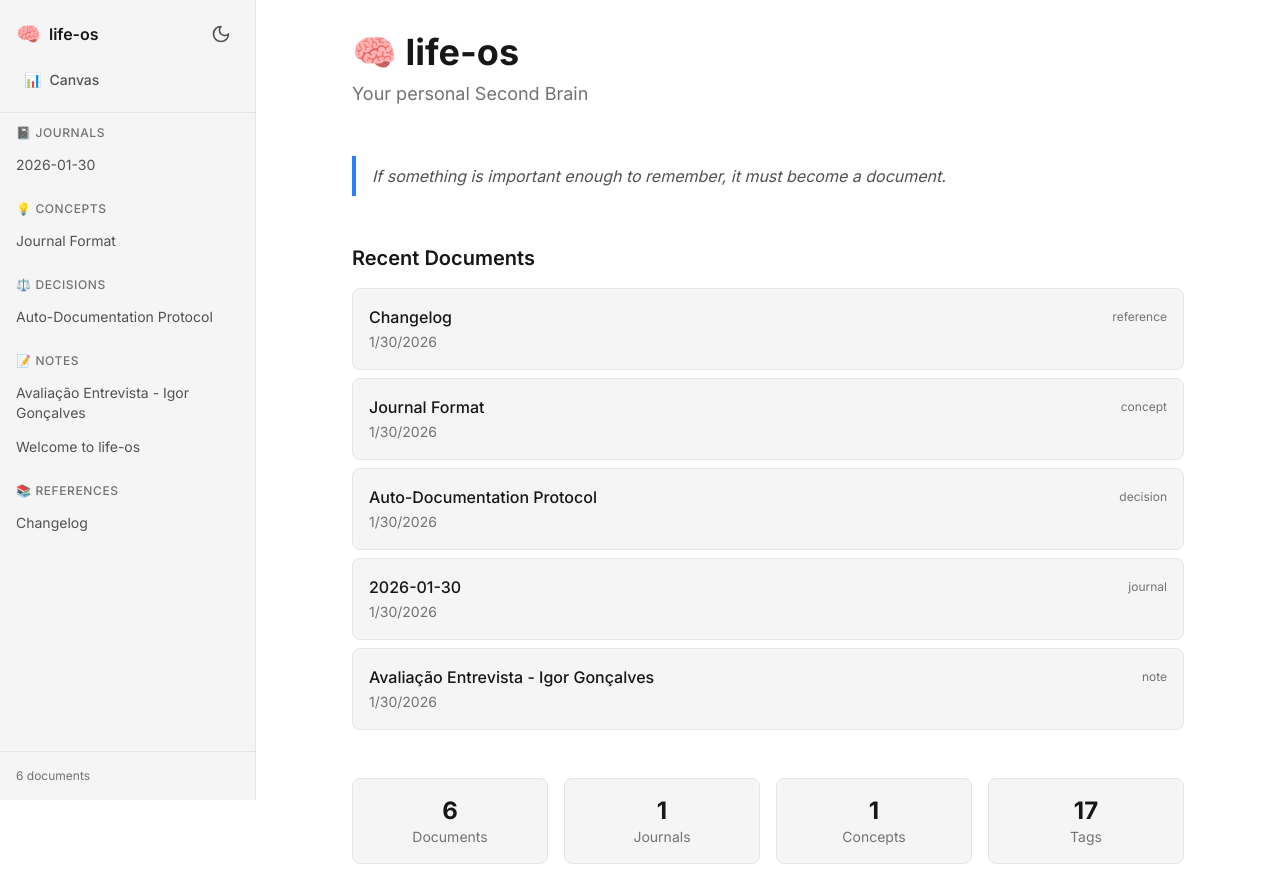
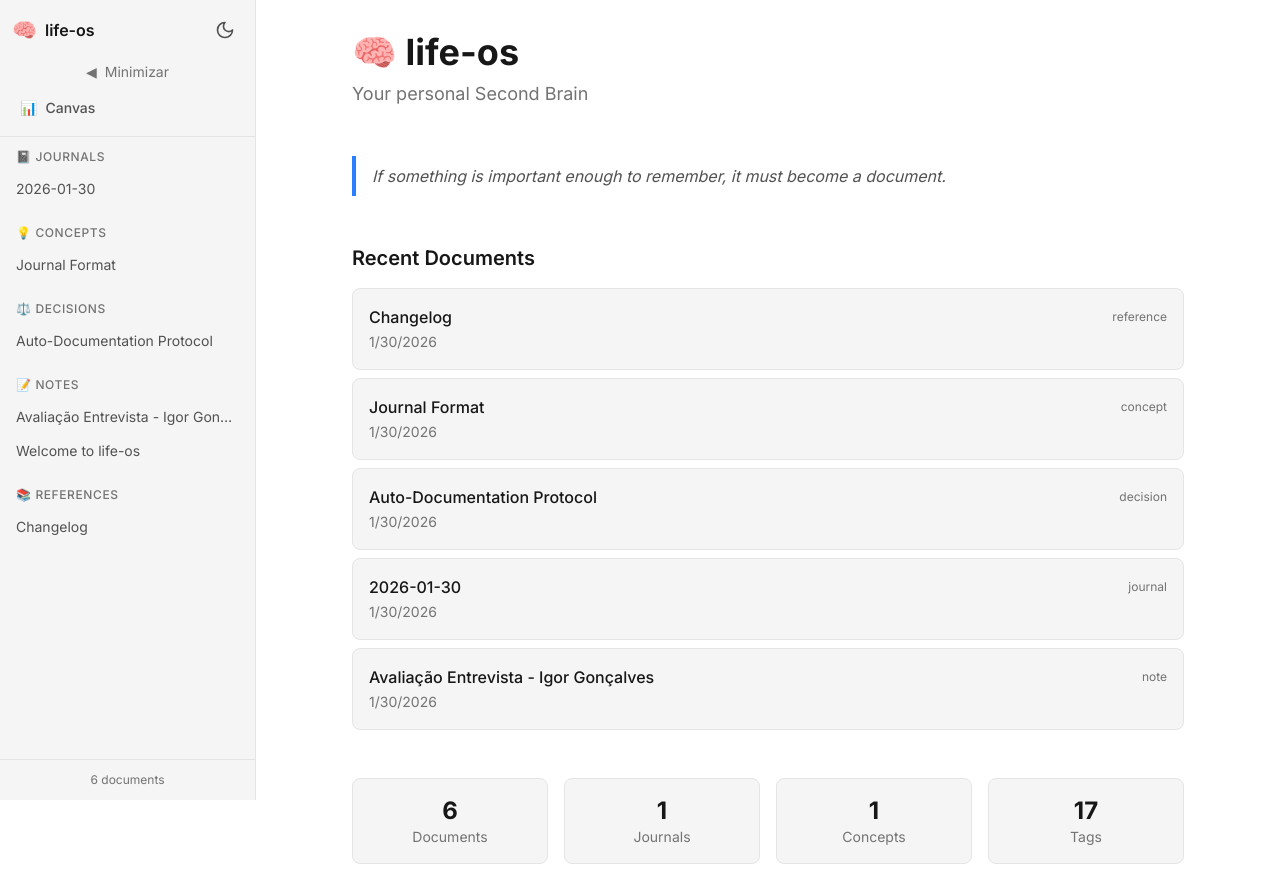
Before and after one commit to obrunogonzaga/life-os, a Next.js app: page / in a window 1280 px wide. Built offline with nearby package versions, Linux system fonts and the light colour scheme.

Commit message:
feat: collapsible sidebar with toggle + localStorage persistence

```diff
--- a/src/components/Sidebar.tsx
+++ b/src/components/Sidebar.tsx
@@ -2,6 +2,7 @@
 
 import Link from 'next/link';
 import { usePathname } from 'next/navigation';
+import { useState, useEffect } from 'react';
 import { DocumentMeta, DocumentType } from '@/lib/types';
 import { ThemeToggle } from './ThemeToggle';
 
@@ -27,6 +28,20 @@ const typeLabels: Record<DocumentType, string> = {
 
 export function Sidebar({ documents }: SidebarProps) {
   const pathname = usePathname();
+  const [collapsed, setCollapsed] = useState(false);
+  const [mounted, setMounted] = useState(false);
+
+  useEffect(() => {
+    const saved = localStorage.getItem('sidebar-collapsed');
+    if (saved === 'true') setCollapsed(true);
+    setMounted(true);
+  }, []);
+
+  const toggle = () => {
+    const next = !collapsed;
+    setCollapsed(next);
+    localStorage.setItem('sidebar-collapsed', String(next));
+  };
 
   // Group documents by type
   const grouped = documents.reduce((acc, doc) => {
@@ -39,33 +54,53 @@ export function Sidebar({ documents }: SidebarProps) {
   const typeOrder: DocumentType[] = ['journal', 'concept', 'decision', 'note', 'reference'];
 
   return (
-    <aside className="w-64 h-screen bg-neutral-100 dark:bg-neutral-900 border-r border-neutral-200 dark:border-neutral-800 flex flex-col transition-colors">
+    <aside
+      className={`
+        h-screen bg-neutral-100 dark:bg-neutral-900 border-r border-neutral-200 dark:border-neutral-800
+        flex flex-col transition-all duration-300 ease-in-out flex-shrink-0
+        ${mounted ? (collapsed ? 'w-16' : 'w-64') : 'w-64'}
+      `}
+    >
       {/* Header */}
-      <div className="p-4 border-b border-neutral-200 dark:border-neutral-800">
-        <div className="flex items-center justify-between mb-3">
-          <Link href="/" className="flex items-center gap-2 text-neutral-900 dark:text-white font-semibold">
-            <span className="text-xl">🧠</span>
-            <span>life-os</span>
+      <div className="p-3 border-b border-neutral-200 dark:border-neutral-800">
+        <div className="flex items-center justify-between mb-2">
+          <Link href="/" className="flex items-center gap-2 text-neutral-900 dark:text-white font-semibold min-w-0">
+            <span className="text-xl flex-shrink-0">🧠</span>
+            {!collapsed && <span className="truncate">life-os</span>}
           </Link>
-          <ThemeToggle />
+          {!collapsed && <ThemeToggle />}
         </div>
+
+        {/* Toggle button */}
+        <button
+          onClick={toggle}
+          className="w-full flex items-center justify-center gap-2 px-2 py-1.5 rounded text-sm text-neutral-500 hover:text-neutral-900 dark:hover:text-white hover:bg-neutral-200/50 dark:hover:bg-neutral-800/50 transition-colors"
+          title={collapsed ? 'Expandir sidebar' : 'Minimizar sidebar'}
+        >
+          <span className="flex-shrink-0">{collapsed ? '▶' : '◀'}</span>
+          {!collapsed && <span>Minimizar</span>}
+        </button>
+
+        {/* Canvas link */}
         <Link
           href="/canvas"
           className={`
-            flex items-center gap-2 px-2 py-1.5 rounded text-sm font-medium transition-colors
+            flex items-center gap-2 px-2 py-1.5 rounded text-sm font-medium transition-colors mt-1
+            ${collapsed ? 'justify-center' : ''}
             ${pathname === '/canvas'
               ? 'bg-yellow-500/15 text-yellow-700 dark:text-yellow-400'
               : 'text-neutral-600 dark:text-neutral-400 hover:text-yellow-700 dark:hover:text-yellow-400 hover:bg-yellow-500/10'
             }
           `}
+          title="Canvas"
         >
-          <span>📊</span>
-          <span>Canvas</span>
+          <span className="flex-shrink-0">📊</span>
+          {!collapsed && <span>Canvas</span>}
         </Link>
       </div>
 
       {/* Document List */}
-      <nav className="flex-1 overflow-y-auto p-2">
+      <nav className={`flex-1 overflow-y-auto overflow-x-hidden p-2 ${collapsed ? 'hidden' : ''}`}>
         {typeOrder.map((type) => {
           const docs = grouped[type];
           if (!docs || docs.length === 0) return null;
@@ -85,7 +120,7 @@ export function Sidebar({ documents }: SidebarProps) {
                       <Link
                         href={href}
                         className={`
-                          block px-2 py-1.5 rounded text-sm transition-colors
+                          block px-2 py-1.5 rounded text-sm transition-colors truncate
                           ${isActive
                             ? 'bg-neutral-200 dark:bg-neutral-800 text-neutral-900 dark:text-white'
                             : 'text-neutral-600 dark:text-neutral-400 hover:text-neutral-900 dark:hover:text-white hover:bg-neutral-200/50 dark:hover:bg-neutral-800/50'
@@ -103,9 +138,24 @@ export function Sidebar({ documents }: SidebarProps) {
         })}
       </nav>
 
+      {/* Collapsed: show type icons only */}
+      {collapsed && (
+        <nav className="flex-1 overflow-y-auto p-2 flex flex-col items-center gap-2 pt-4">
+          {typeOrder.map((type) => {
+            const docs = grouped[type];
+            if (!docs || docs.length === 0) return null;
+            return (
+              <span key={type} className="text-lg cursor-default" title={`${typeLabels[type]} (${docs.length})`}>
+                {typeIcons[type]}
+              </span>
+            );
+          })}
+        </nav>
+      )}
+
       {/* Footer */}
-      <div className="p-4 border-t border-neutral-200 dark:border-neutral-800 text-xs text-neutral-500">
-        {documents.length} documents
+      <div className="p-3 border-t border-neutral-200 dark:border-neutral-800 text-xs text-neutral-500 text-center">
+        {collapsed ? documents.length : `${documents.length} documents`}
       </div>
     </aside>
   );
```
